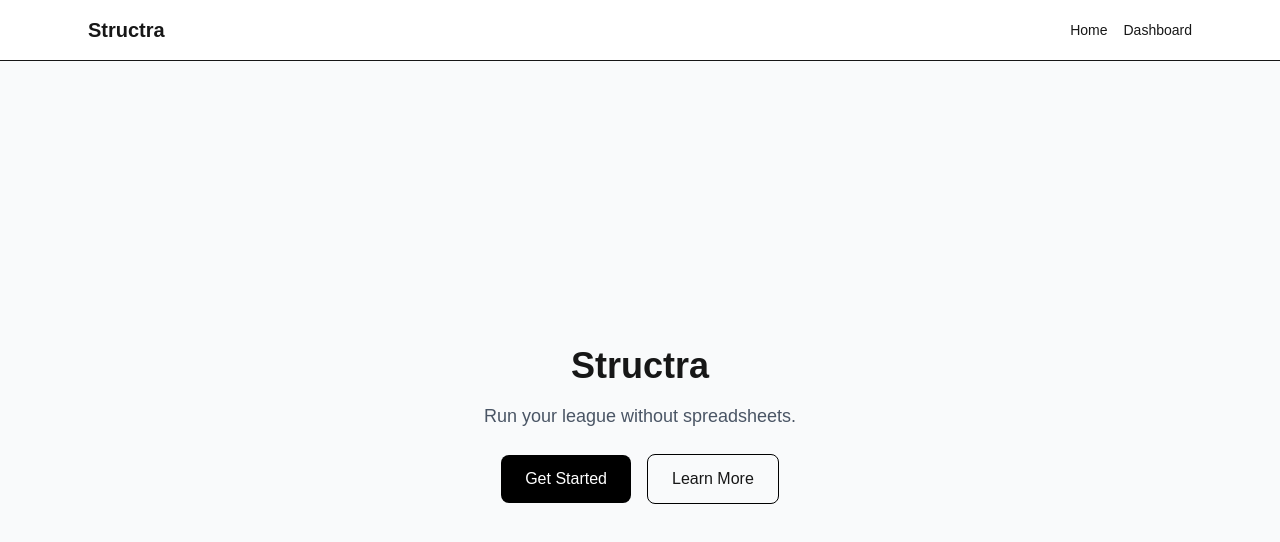
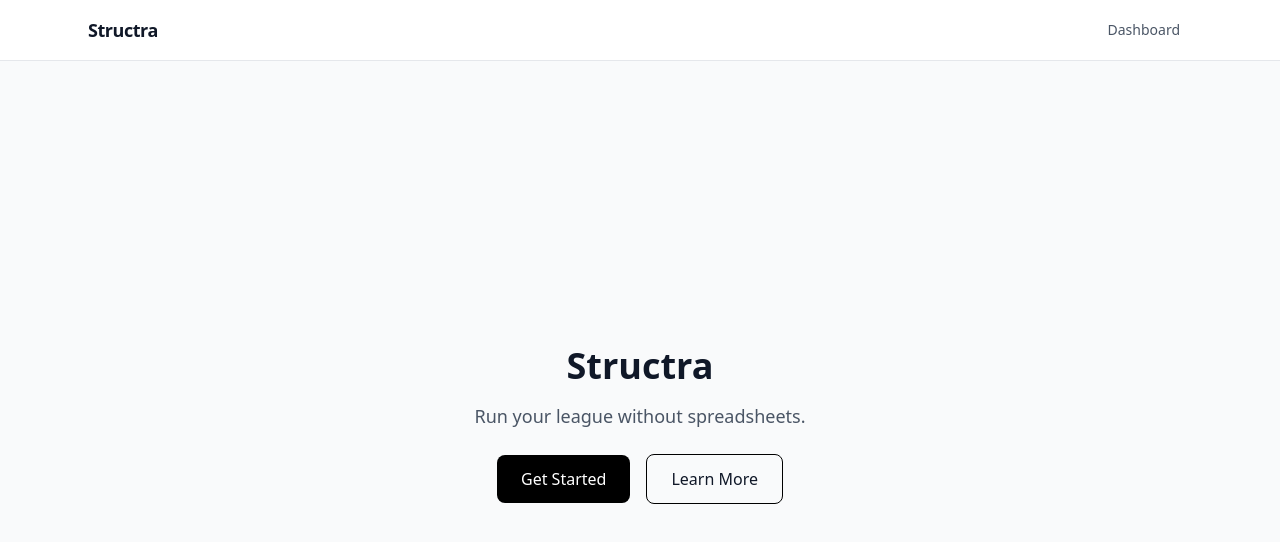
Before and after one commit to Schneides/Structra, a Next.js app: page / in a window 1280 px wide. Shown: the top 542 px of the page. Built offline with nearby package versions, Linux system fonts and the light colour scheme.

Commit message:
upgrade global layout with Inter font, sticky nav, and bg-gray-50 default

```diff
--- a/app/globals.css
+++ b/app/globals.css
@@ -2,9 +2,13 @@
 
 @source "./**/*.{js,ts,jsx,tsx,mdx}";
 
+@theme {
+  --font-family-sans: var(--font-inter), ui-sans-serif, system-ui, sans-serif;
+}
+
 :root {
-  --background: #ffffff;
-  --foreground: #171717;
+  --background: #f9fafb;
+  --foreground: #111827;
 }
 
 * {
@@ -15,7 +19,4 @@ html,
 body {
   margin: 0;
   padding: 0;
-  background: var(--background);
-  color: var(--foreground);
-  font-family: Arial, Helvetica, sans-serif;
 }
--- a/app/layout.tsx
+++ b/app/layout.tsx
@@ -1,39 +1,43 @@
+import type { Metadata } from "next";
+import { Inter } from "next/font/google";
 import "./globals.css";
 import Link from "next/link";
 
-export const metadata = {
+const inter = Inter({
+  subsets: ["latin"],
+  variable: "--font-inter",
+  display: "swap",
+});
+
+export const metadata: Metadata = {
   title: "Structra",
   description: "Run your league without spreadsheets.",
 };
 
 export default function RootLayout({
   children,
-}: Readonly<{
-  children: React.ReactNode;
-}>) {
+}: Readonly<{ children: React.ReactNode }>) {
   return (
-    <html lang="en">
-      <body>
-        <nav className="w-full border-b bg-white">
-          <div className="mx-auto flex max-w-6xl items-center justify-between px-6 py-4">
-            <Link href="/" className="text-xl font-bold">
+    <html lang="en" className={`${inter.variable} antialiased`}>
+      <body className="bg-gray-50 text-gray-900">
+        <header className="sticky top-0 z-50 border-b border-gray-200 bg-white/95 backdrop-blur-sm">
+          <div className="mx-auto flex max-w-6xl items-center justify-between px-6 py-3">
+            <Link
+              href="/"
+              className="text-lg font-bold tracking-tight text-gray-900 hover:text-gray-700"
+            >
               Structra
             </Link>
-
-            <div className="flex gap-4">
-              <Link href="/" className="text-sm font-medium hover:underline">
-                Home
-              </Link>
+            <nav className="flex items-center gap-1">
               <Link
                 href="/dashboard"
-                className="text-sm font-medium hover:underline"
+                className="rounded-lg px-3 py-2 text-sm font-medium text-gray-600 hover:bg-gray-100 hover:text-gray-900"
               >
                 Dashboard
               </Link>
-            </div>
+            </nav>
           </div>
-        </nav>
-
+        </header>
         {children}
       </body>
     </html>
```
